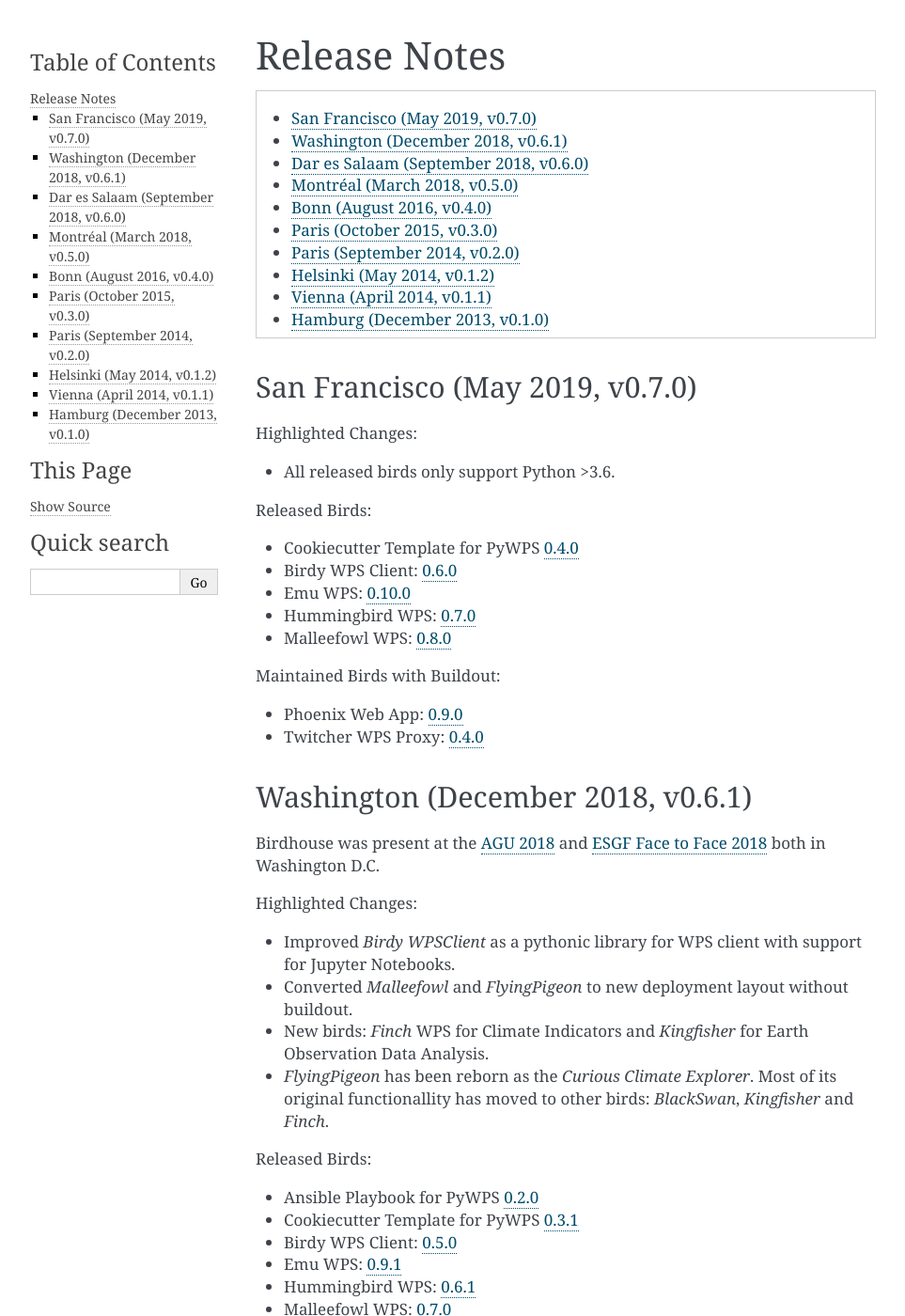
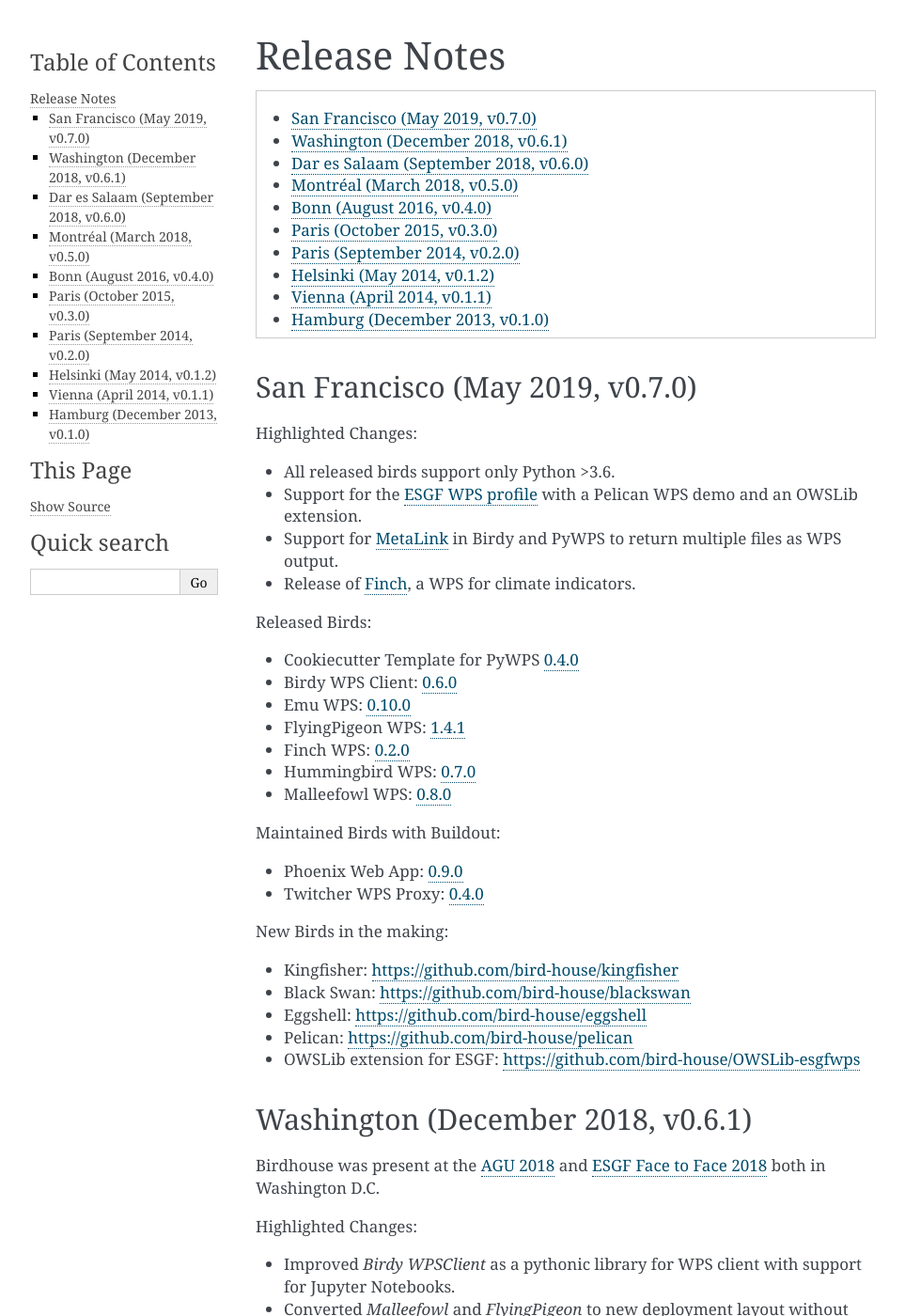
Before and after one commit to bird-house/birdhouse-docs, a Sphinx documentation site: the page built from docs/source/release_notes.rst, in a window 1280 px wide and 1400 px high. Shown: the whole window at 94% size, without its empty margins (148-1111 px from the left). Built offline with Sphinx 7.4.7, drawn with Linux system fonts in a browser that asks for light colours.

Commit message:
updated release notes

```diff
--- a/docs/source/release_notes.rst
+++ b/docs/source/release_notes.rst
@@ -14,13 +14,20 @@
 
 Highlighted Changes:
 
-* All released birds only support Python >3.6.
+* All released birds support only Python >3.6.
+* Support for the `ESGF WPS profile <https://github.com/ESGF/esgf-compute-api>`_
+  with a Pelican WPS demo and an OWSLib extension.
+* Support for `MetaLink <https://pywps.readthedocs.io/en/latest/process.html#returning-multiple-files>`_
+  in Birdy and PyWPS to return multiple files as WPS output.
+* Release of `Finch <https://finch.readthedocs.io/en/latest/>`_, a WPS for climate indicators.
 
 Released Birds:
 
 * Cookiecutter Template for PyWPS `0.4.0 <https://github.com/bird-house/cookiecutter-birdhouse/releases/tag/v0.4.0>`_
 * Birdy WPS Client: `0.6.0 <https://github.com/bird-house/birdy/releases/tag/v0.6.0>`_
 * Emu WPS: `0.10.0 <https://github.com/bird-house/emu/releases/tag/v0.10.0>`_
+* FlyingPigeon WPS: `1.4.1 <https://github.com/bird-house/flyingpigeon/releases/tag/v1.4.1>`_
+* Finch WPS: `0.2.0 <https://github.com/bird-house/finch/releases/tag/v0.2>`_
 * Hummingbird WPS: `0.7.0 <https://github.com/bird-house/hummingbird/releases/tag/v0.7.0>`_
 * Malleefowl WPS: `0.8.0 <https://github.com/bird-house/malleefowl/releases/tag/v0.8.0>`_
 
@@ -28,6 +35,14 @@
 
 * Phoenix Web App: `0.9.0 <https://github.com/bird-house/pyramid-phoenix/releases/tag/v0.9.0>`_
 * Twitcher WPS Proxy: `0.4.0 <https://github.com/bird-house/twitcher/releases/tag/v0.4.0>`_
+
+New Birds in the making:
+
+* Kingfisher: https://github.com/bird-house/kingfisher
+* Black Swan: https://github.com/bird-house/blackswan
+* Eggshell: https://github.com/bird-house/eggshell
+* Pelican: https://github.com/bird-house/pelican
+* OWSLib extension for ESGF: https://github.com/bird-house/OWSLib-esgfwps
 
 Washington (December 2018, v0.6.1)
 ==================================
```
